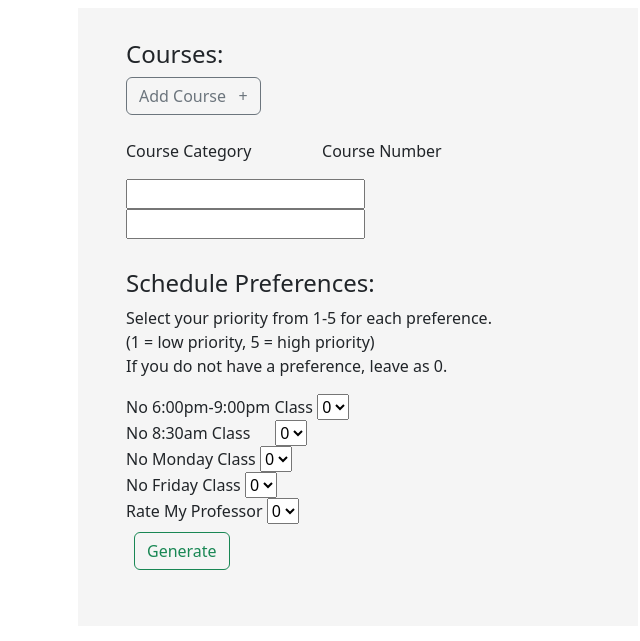
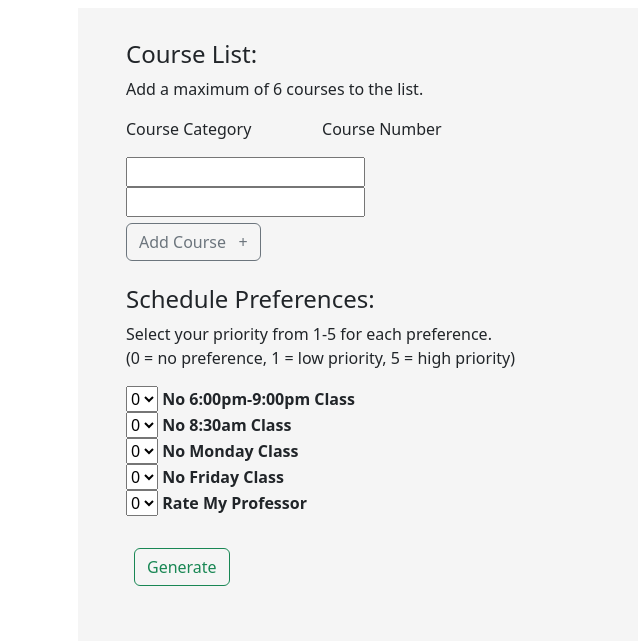
Before and after one commit to DaleNaci/HackNJIT2022, a PHP site: page / in a window 1280 px wide. Shown: the part 108-749 px from the top of the page, without its empty margins (282-922 px from the left). Run offline with PHP 8.4, Linux system fonts and the light colour scheme.

Commit message:
Update index.php
neater version

```diff
--- a/index.php
+++ b/index.php
@@ -5,7 +5,6 @@
     <link rel="stylesheet" href="main.css">
     <!-- CSS only -->
     <link href="https://cdn.jsdelivr.net/npm/bootstrap@5.2.2/dist/css/bootstrap.min.css" rel="stylesheet" integrity="sha384-Zenh87qX5JnK2Jl0vWa8Ck2rdkQ2Bzep5IDxbcnCeuOxjzrPF/et3URy9Bv1WTRi" crossorigin="anonymous">
-
 </head>
 <body>
     <header>
@@ -14,21 +13,29 @@
     <main>
         <script src="https://cdnjs.cloudflare.com/ajax/libs/jquery/3.3.1/jquery.min.js"></script>
         <form action="generate.php" method="post">
-            <!--choose your courses-->
-            <h4>Courses:</h4>
+            <!--Course List-->
+            <div class="section">
+                <h4>Course List:</h4>
+                <p>Add a maximum of 6 courses to the list.</p>
+            </div>
             <div class="container1">
+                <p id="courses">Course Category &nbsp &nbsp &nbsp &nbsp &nbsp &nbsp &nbsp &nbsp Course Number</p>
+                <div id="custom-margin"><input type="course-category" name="course1"><input type="course-number" name="num1"></div>
+            </div>
+            <input id="x" type="hidden" name="x" value="0" />
+            <div class="coursebutton">
                 <button class="btn btn-outline-secondary">Add Course &nbsp;
                     <span>+ </span>
                 </button>
-                <p><br>Course Category &nbsp &nbsp &nbsp &nbsp &nbsp &nbsp &nbsp &nbsp Course Number</p>
-                <div id="custom-margin"><input type="course-category" name="course1"><input type="course-number" name="num1"></div>
             </div>
-            <input id="x" type="hidden" name="x" value="0" />
             <br>
-            <h4>Schedule Preferences:</h4>
+
+            <!-- Schedule Preferences-->
+            <div class="section">
+                <h4>Schedule Preferences:</h4>
+                <p>Select your priority from 1-5 for each preference.<br>(0 = no preference, 1 = low priority, 5 = high priority)</p>
+            </div>
             <div class="preferences">
-                <p>Select your priority from 1-5 for each preference.<br>(1 = low priority, 5 = high priority)<br>If you do not have a preference, leave as 0.</p>
-                <label for="priority1">No 6:00pm-9:00pm Class</label>
                 <select id="priority1" name="priority1">
                     <option value="0">0</option>
                     <option value="1">1</option>
@@ -37,9 +44,9 @@
                     <option value="4">4</option>
                     <option value="5">5</option>
                 </select>
+                <label for="priority1"><b>No 6:00pm-9:00pm Class</b></label>
                 <br>
 
-                <label for="priority2">No 8:30am Class&nbsp &nbsp &nbsp</label>
                 <select id="priority2" name="priority2">
                     <option value="0">0</option>
                     <option value="1">1</option>
@@ -48,9 +55,9 @@
                     <option value="4">4</option>
                     <option value="5">5</option>
                 </select>
+                <label for="priority2"><b>No 8:30am Class</b></label>
                 <br>
 
-                <label for="priority3">No Monday Class</label>
                 <select id="priority3" name="priority3">
                     <option value="0">0</option>
                     <option value="1">1</option>
@@ -59,9 +66,9 @@
                     <option value="4">4</option>
                     <option value="5">5</option>
                 </select>
+                <label for="priority3"><b>No Monday Class</b></label>
                 <br>
 
-                <label for="priority4">No Friday Class</label>
                 <select id="priority4" name="priority4">
                     <option value="0">0</option>
                     <option value="1">1</option>
@@ -70,9 +77,9 @@
                     <option value="4">4</option>
                     <option value="5">5</option>
                 </select>
+                <label for="priority4"><b>No Friday Class</b></label>
                 <br>
 
-                <label for="priority5">Rate My Professor</label>
                 <select id="priority5" name="priority5">
                     <option value="0">0</option>
                     <option value="1">1</option>
@@ -81,13 +88,19 @@
                     <option value="4">4</option>
                     <option value="5">5</option>
                 </select>
+                <label for="priority5"><b>Rate My Professor</b></label>
+                <br>
                 <br>
             </div>
-            <button type="submit" class="btn btn-outline-success">Generate</button>
+            <div class="section">
+                <button type="submit" class="btn btn-outline-success">Generate</button>
+            </div>
         </form>
 
         <script>
             $(document).ready(function() {
+
+            /*add courses*/
             var max_fields = 6;
             var wrapper = $(".container1");
             var add_button = $(".btn.btn-outline-secondary");
@@ -99,8 +112,6 @@
                     x++;
                     document.getElementById("x").value = x;
                     $(wrapper).append('<div><input type="course-category" name="course' + x + '"/><input type="course-number" name="num' + x + '"/><button class="btn btn-outline-secondary btn-sm">Delete</button></div>');
-                } else {
-                alert('You Reached the limits')
                 }
             });
 
```
